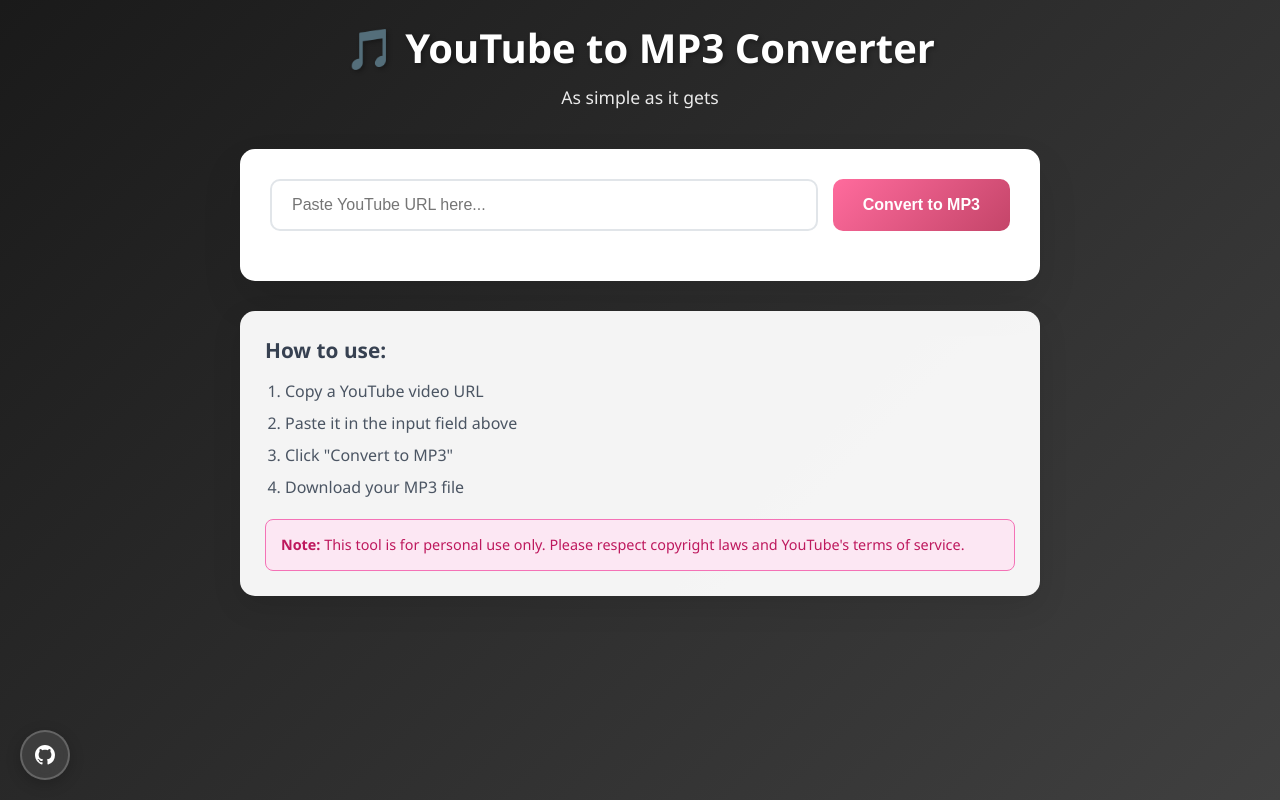
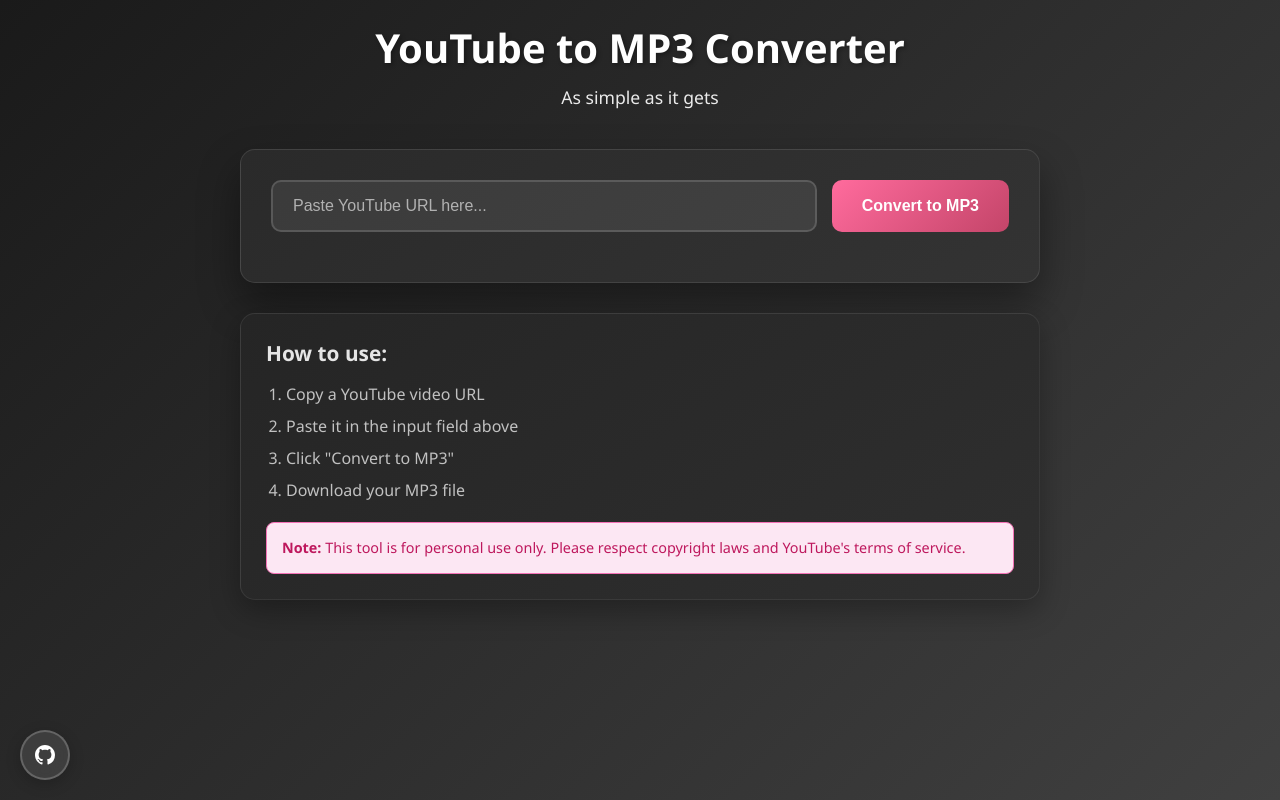
Before and after one commit to Nuqb/YouTubeToMP3, a Flask app: page / in a window 1280 px wide. Run offline with Flask 3, Linux system fonts and the light colour scheme.

Commit message:
dark colors

```diff
--- a/static/style.css
+++ b/static/style.css
@@ -45,10 +45,11 @@
 }
 
 .converter-box {
-    background: white;
+    background: linear-gradient(145deg, #2a2a2a, #333333);
+    border: 1px solid rgba(255, 255, 255, 0.1);
     border-radius: 15px;
     padding: 30px;
-    box-shadow: 0 20px 40px rgba(0,0,0,0.1);
+    box-shadow: 0 20px 40px rgba(0,0,0,0.4);
     margin-bottom: 30px;
 }
 
@@ -63,15 +64,22 @@
     flex: 1;
     min-width: 300px;
     padding: 15px 20px;
-    border: 2px solid #e1e5e9;
+    background: rgba(255, 255, 255, 0.08);
+    border: 2px solid rgba(255, 255, 255, 0.15);
     border-radius: 10px;
     font-size: 16px;
+    color: white;
     transition: border-color 0.3s ease;
 }
 
 #youtube-url:focus {
     outline: none;
     border-color: #ff6b9d;
+    background: rgba(255, 255, 255, 0.12);
+}
+
+#youtube-url::placeholder {
+    color: rgba(255, 255, 255, 0.6);
 }
 
 #convert-btn {
@@ -163,14 +171,15 @@
 }
 
 .info-section {
-    background: rgba(255,255,255,0.95);
+    background: linear-gradient(145deg, #252525, #2f2f2f);
+    border: 1px solid rgba(255, 255, 255, 0.08);
     border-radius: 15px;
     padding: 25px;
-    box-shadow: 0 10px 30px rgba(0,0,0,0.1);
+    box-shadow: 0 10px 30px rgba(0,0,0,0.3);
 }
 
 .info-section h3 {
-    color: #374151;
+    color: #e5e5e5;
     margin-bottom: 15px;
     font-size: 1.3rem;
 }
@@ -182,7 +191,7 @@
 
 .info-section li {
     margin-bottom: 8px;
-    color: #4b5563;
+    color: #c1c1c1;
     line-height: 1.5;
 }
 
--- a/templates/index.html
+++ b/templates/index.html
@@ -12,7 +12,7 @@
 <body>
     <div class="container">
         <header>
-            <h1>🎵 YouTube to MP3 Converter</h1>
+            <h1> YouTube to MP3 Converter</h1>
             <p>As simple as it gets</p>
         </header>
 
```
